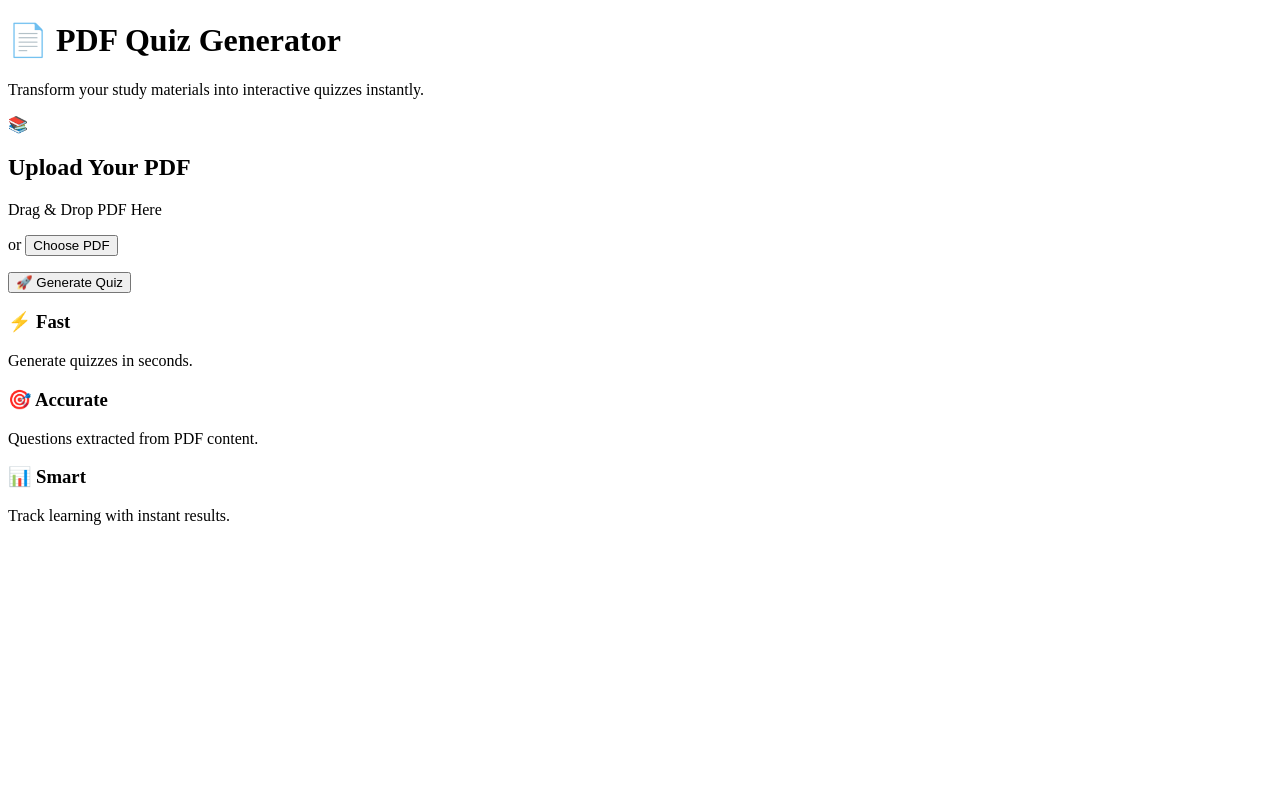
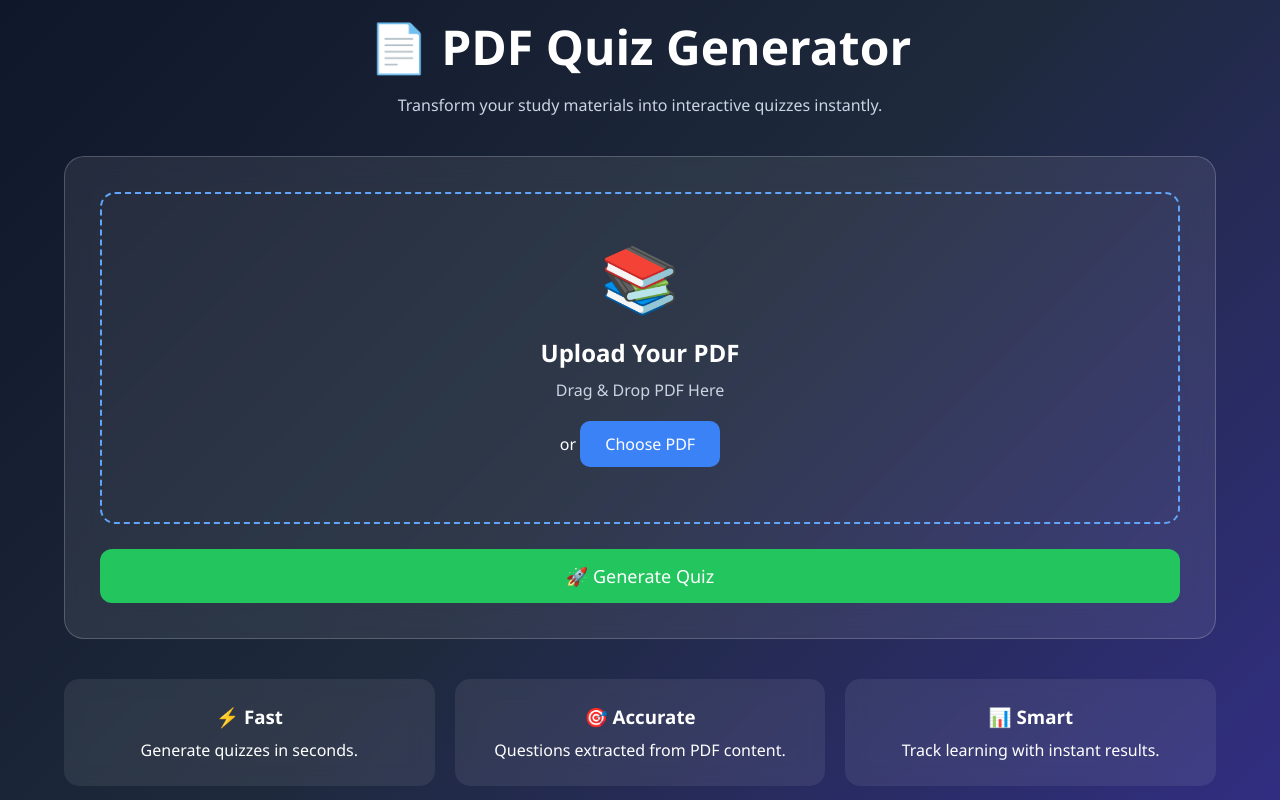
Before and after one commit to Monica8175/quiz-app, a Flask app: page / in a window 1280 px wide. Run offline with Flask 3, Linux system fonts and the light colour scheme.

Commit message:
Refactor CSS styles for layout and components

```diff
--- a/static/style.css
+++ b/static/style.css
@@ -1,26 +1,310 @@
-.quiz-container{
+*{
+    margin:0;
+    padding:0;
+    box-sizing:border-box;
+    font-family:'Segoe UI',sans-serif;
+}
 
-    margin-top:40px;
+
+body{
+
+    min-height:100vh;
+
+    display:flex;
+
+    justify-content:center;
+
+    align-items:center;
+
+    background:linear-gradient(
+        135deg,
+        #0f172a,
+        #1e293b,
+        #312e81
+    );
+
+    color:white;
+
+}
+
+
+
+.container{
+
+    width:90%;
+
+    max-width:1200px;
+
+    text-align:center;
+
+}
+
+
+
+.hero h1{
+
+    font-size:3rem;
+
+    margin-bottom:15px;
+
+}
+
+
+
+.hero p{
+
+    color:#cbd5e1;
+
+    margin-bottom:40px;
+
+}
+
+
+
+/* Upload box */
+
+.upload-card{
+
     background:rgba(255,255,255,0.08);
-    padding:25px;
+
+    backdrop-filter:blur(15px);
+
+    border:1px solid rgba(255,255,255,0.2);
+
+    padding:35px;
+
+    border-radius:20px;
+
+}
+
+
+
+.upload-area{
+
+    border:2px dashed #60a5fa;
+
+    padding:40px;
+
     border-radius:15px;
 
 }
 
 
-.question-box{
 
-    margin-top:20px;
-    padding:20px;
-    background:rgba(255,255,255,0.05);
-    border-radius:10px;
+.upload-icon{
+
+    font-size:4rem;
+
+    margin-bottom:15px;
 
 }
 
 
+
+.upload-area h2{
+
+    margin-bottom:10px;
+
+}
+
+
+
+.upload-area p{
+
+    color:#cbd5e1;
+
+}
+
+
+
+.upload-area button{
+
+
+    margin-top:20px;
+
+
+    padding:12px 25px;
+
+
+    border:none;
+
+
+    border-radius:10px;
+
+
+    cursor:pointer;
+
+
+    background:#3b82f6;
+
+
+    color:white;
+
+
+    font-size:16px;
+
+}
+
+
+
+.generate-btn{
+
+
+    margin-top:25px;
+
+
+    width:100%;
+
+
+    padding:15px;
+
+
+    border:none;
+
+
+    border-radius:12px;
+
+
+    background:#22c55e;
+
+
+    color:white;
+
+
+    font-size:18px;
+
+
+    cursor:pointer;
+
+
+}
+
+
+
+.generate-btn:hover{
+
+    transform:scale(1.03);
+
+}
+
+
+
+/* Features */
+
+
+.features{
+
+
+    margin-top:40px;
+
+
+    display:grid;
+
+
+    grid-template-columns:repeat(auto-fit,minmax(250px,1fr));
+
+
+    gap:20px;
+
+
+}
+
+
+
+.feature-card{
+
+
+    background:rgba(255,255,255,0.08);
+
+
+    backdrop-filter:blur(10px);
+
+
+    padding:25px;
+
+
+    border-radius:15px;
+
+
+}
+
+
+
+.feature-card h3{
+
+    margin-bottom:10px;
+
+}
+
+
+
+/* selected file */
+
+
+#fileName{
+
+
+    margin-top:15px;
+
+
+    color:#22c55e;
+
+
+    font-weight:bold;
+
+
+}
+
+
+
+/* Generated quiz */
+
+
+.quiz-container{
+
+
+    margin-top:40px;
+
+
+    background:rgba(255,255,255,0.08);
+
+
+    padding:25px;
+
+
+    border-radius:15px;
+
+
+}
+
+
+
+.question-box{
+
+
+    margin-top:20px;
+
+
+    padding:20px;
+
+
+    background:rgba(255,255,255,0.05);
+
+
+    border-radius:10px;
+
+
+}
+
+
+
 .question-box label{
 
+
     display:block;
+
+
     margin:10px;
 
+
 }
```
